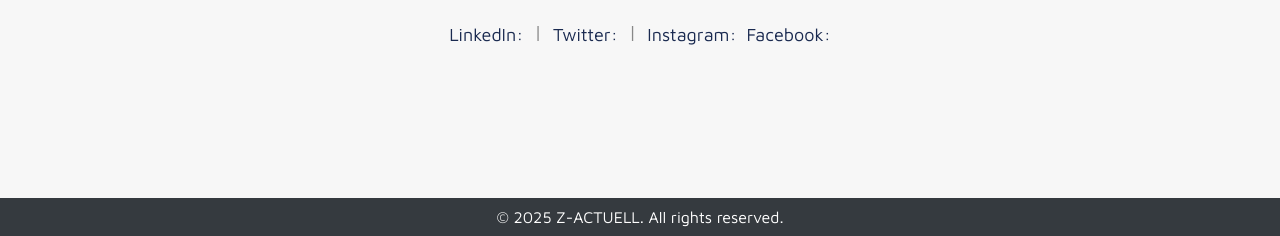
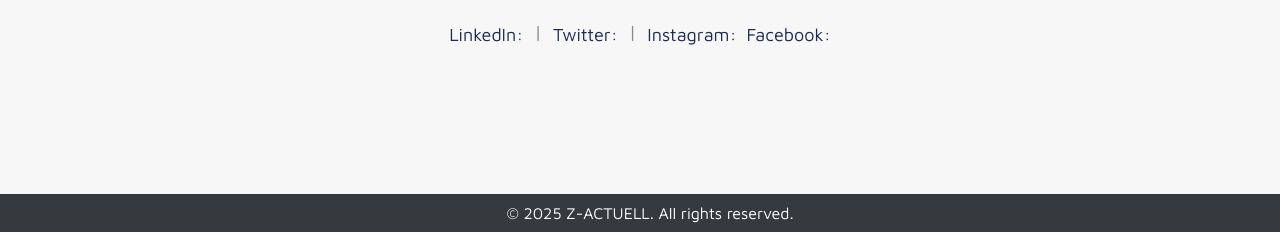
Before and after one commit to APOORV7G/zactuell, a plain HTML site: page Files/html/contact.html in a window 1280 px wide. Shown: the part 568-804 px from the top of the page. Drawn offline with Linux system fonts and the light colour scheme.

Commit message:
changes 2

```diff
--- a/Files/css/contact.css
+++ b/Files/css/contact.css
@@ -243,7 +243,7 @@ span {
 }
 .footer {
   text-align: center;
-  background: #353a3f;
+  background: #353A3F;
   color: white;
   padding: 10px;
   font-family: "Maven Pro", serif;
--- a/Files/html/contact.html
+++ b/Files/html/contact.html
@@ -64,6 +64,6 @@
       </div>
     </div>
 
-    <div class="footer">&copy; 2025 Z-ACTUELL. All rights reserved.</div>
+    <div class="footer" style="left: 0; bottom:0; position:fixed; width:100vw">&copy; 2025 Z-ACTUELL. All rights reserved.</div>
   </body>
 </html>
```
